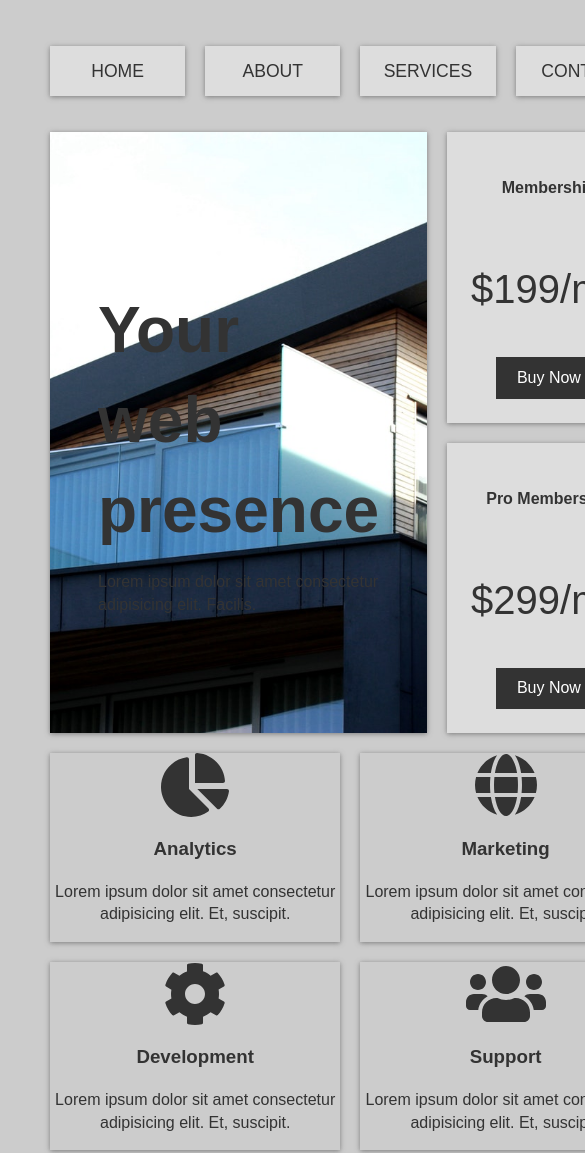
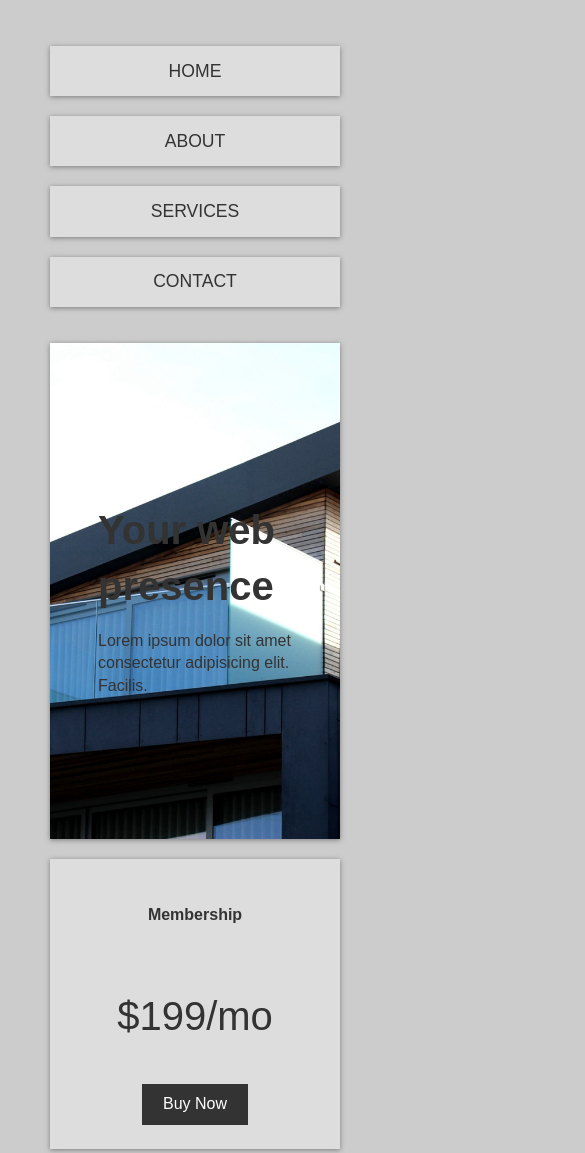
Before and after one commit to fitbez/responsive_website, a plain HTML site: page index.html in a window 390 px wide. Shown: the top 1153 px of the page, 585 px wide, since content can reach past the window. Drawn offline with Linux system fonts and the light colour scheme.

Commit message:
media queries

```diff
--- a/style.css
+++ b/style.css
@@ -154,3 +154,39 @@ footer {
   text-align: center;
   padding: 1rem;
 }
+
+/* Media Queries */
+@media (max-width: 700px) {
+  .top-container {
+    grid-template-areas:
+      "showcase showcase"
+      " top-box-a top-box-b";
+  }
+
+  .showcase h1 {
+    font-size: 2.5rem;
+  }
+
+  .main-nav ul {
+    grid-template-columns: 1fr;
+  }
+
+  .info {
+    grid-template-columns: 1fr;
+  }
+
+  .info .btn {
+    display: block;
+    text-align: center;
+    margin: auto;
+  }
+}
+
+@media (max-width: 500px) {
+  .top-container {
+    grid-template-areas:
+      "showcase"
+      " top-box-a "
+      "top-box-b";
+  }
+}
```
